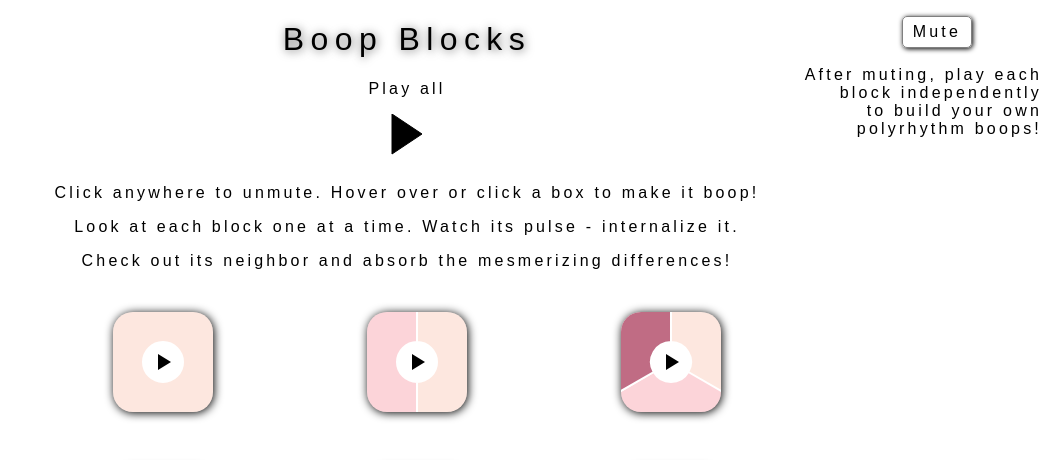
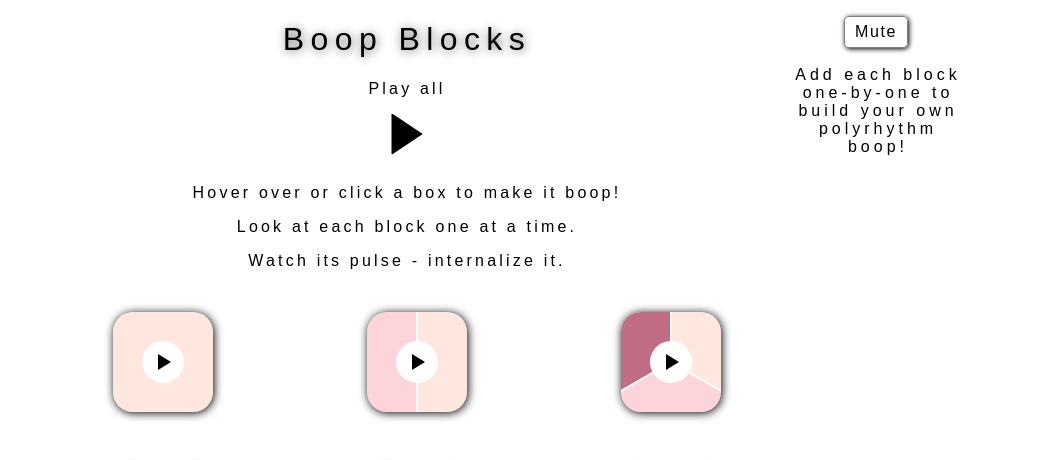
Before and after one commit to joannerd/boopblocks, a PHP site: page / in a window 1280 px wide. Shown: the top 460 px of the page, without its empty margins (233-1280 px from the left). Run offline with PHP 8.4, Linux system fonts and the light colour scheme.

Commit message:
Style mute message

```diff
--- a/index.html
+++ b/index.html
@@ -19,11 +19,16 @@
       <polygon id="master-play" points="40,20 10,40 10,0" style="fill:black;stroke:black;stroke-width:1" />
     </svg>
     <p id="mute">Mute</p>
-    <p id="after-mute">After muting, play each block independently <br/>to build your own polyrhythm boops!</p>
-    <p>Click anywhere to unmute.
-      Hover over or click a box to make it boop!</p>
-    <p>Look at each block one at a time. Watch its pulse - internalize it.</p>
-    <p>Check out its neighbor and absorb the mesmerizing differences!</p>
+    <p id="after-mute">
+      Add each block<br />
+      one-by-one to<br/>
+      build your own<br />
+      polyrhythm<br />
+      boop!
+    </p>
+    <p>Hover over or click a box to make it boop!</p>
+    <p>Look at each block one at a time.</p>
+    <p>Watch its pulse - internalize it.</p>
   </div>
 
   <div id="synth-container">
--- a/stylesheets/index.css
+++ b/stylesheets/index.css
@@ -7,19 +7,11 @@ body {
 
 body h1 {
   text-shadow: 1px 1px 10px rgb(97, 97, 97);
-  font-weight: normal;
-  letter-spacing: 0.2em
+  font-weight: normal
 }
 
-body p {
+body h1, body p {
   letter-spacing: 0.2em
-}
-
-.keys {
-  /* display: flex; */
-  /* flex-direction: column; */
-  /* align-items: center; */
-  /* justify-content: center; */
 }
 
 #mute {
@@ -35,7 +27,9 @@ body p {
   position: absolute;
   top: 0;
   right: 75px;
+  margin-right: 5%;
   box-shadow: 1px 1px 5px black;
+  letter-spacing: 0.1em
 }
 
 #mute:hover {
@@ -48,9 +42,9 @@ body p {
   position: absolute;
   top: 50px;
   right: 5px;
-  width: 260px;
-  height: 75px;
-  text-align: right;
+  margin-right: 5%;
+  width: 200px;
+  letter-spacing: 0.25em
 }
 
 #synth-container {
```
Also changed, not shown: lib/soundwave.js.
